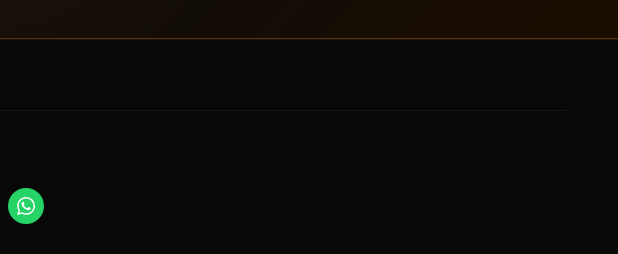
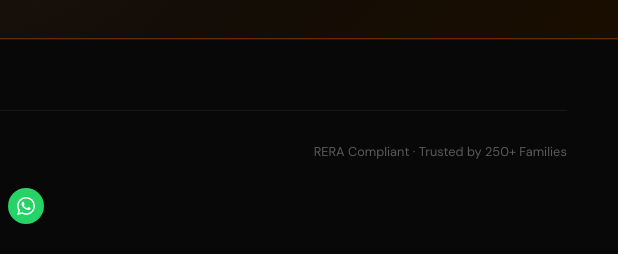
Before and after one commit to Shabbirrrrrrrr780123/Ali-Real-Estate-Final, a website: page pages/about.html in a window 1280 px wide. Shown: the part 2207-2461 px from the top of the page, 662-1280 px from the left. Drawn offline with nearby package versions, Linux system fonts and the light colour scheme.

Commit message:
some changes to be done

```diff
--- a/pages/about.html
+++ b/pages/about.html
@@ -107,7 +107,7 @@
 </section>
 
 <footer><div class="container">
-  <div class="footer-bottom"><p>© 2024 Ali Real Estate. All rights reserved.</p></div>
+  <div class="footer-bottom"><p>© 2024 Ali Real Estate. All rights reserved.</p><p>RERA Compliant · Trusted by 250+ Families</p></div>
   <div class="footer-social" aria-label="Follow Ali Real Estate">
     <a class="social-link social-instagram" href="https://www.instagram.com/zakiraliasgar/" target="_blank" rel="noopener noreferrer" aria-label="Instagram"><svg viewBox="0 0 24 24" aria-hidden="true" focusable="false"><rect x="3" y="3" width="18" height="18" rx="5"/><circle cx="12" cy="12" r="4"/><circle cx="17.5" cy="6.5" r="1" class="social-icon-fill"/></svg></a>
     <a class="social-link social-linkedin" href="https://www.linkedin.com/company/ali-real-estatee/" target="_blank" rel="noopener noreferrer" aria-label="LinkedIn"><svg viewBox="0 0 24 24" aria-hidden="true" focusable="false"><path d="M5.2 7.8a2 2 0 1 0 0-4 2 2 0 0 0 0 4ZM3.5 9.3h3.4v11.2H3.5zM9 9.3h3.3v1.5h.1a3.7 3.7 0 0 1 3.3-1.8c3.5 0 4.2 2.3 4.2 5.2v6.3h-3.4v-5.6c0-1.3 0-3-1.9-3s-2.2 1.4-2.2 2.9v5.7H9z"/></svg></a>
```
Also changed, not shown: pages/blog.html (+1 -1 lines).
